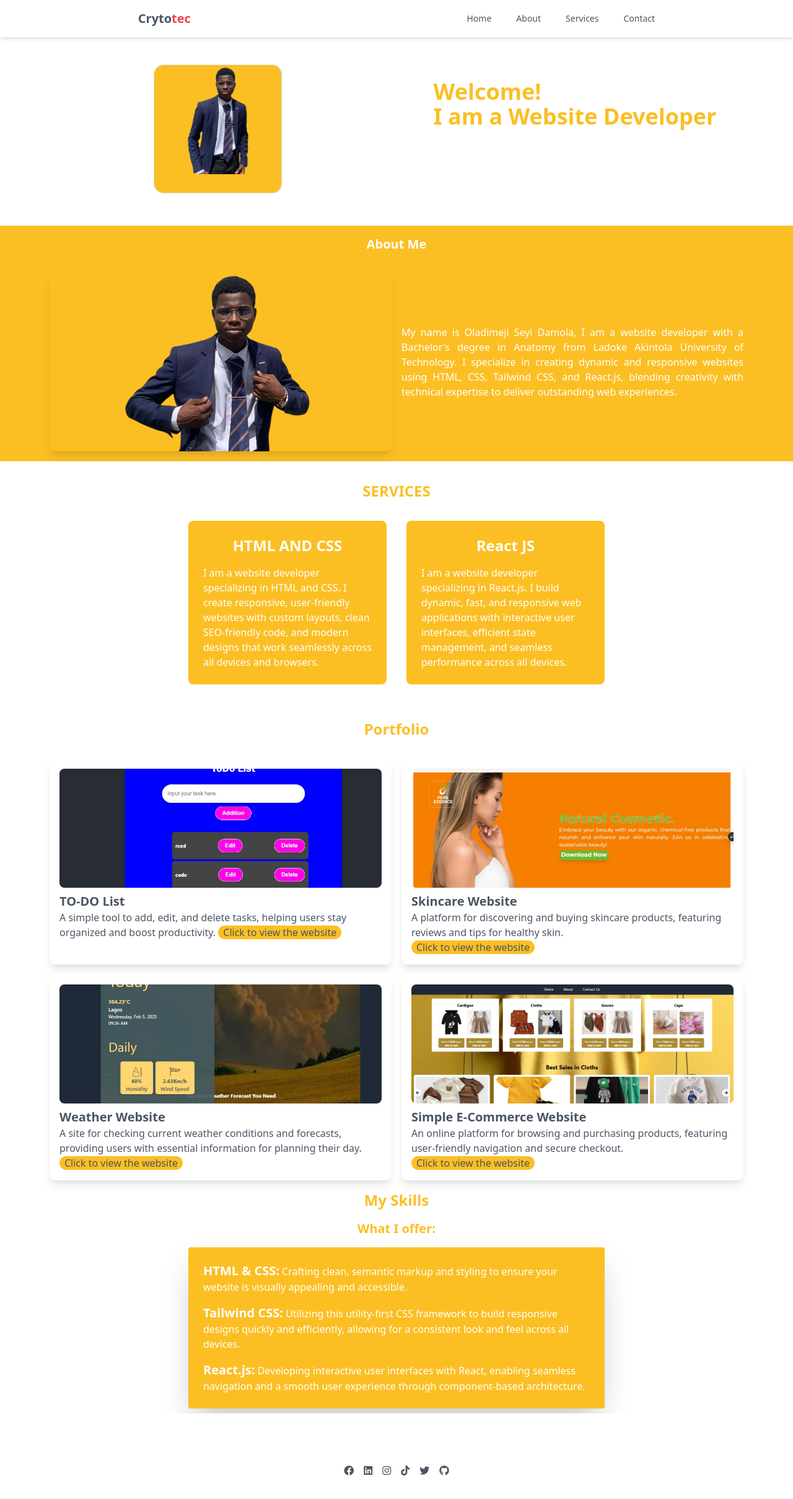
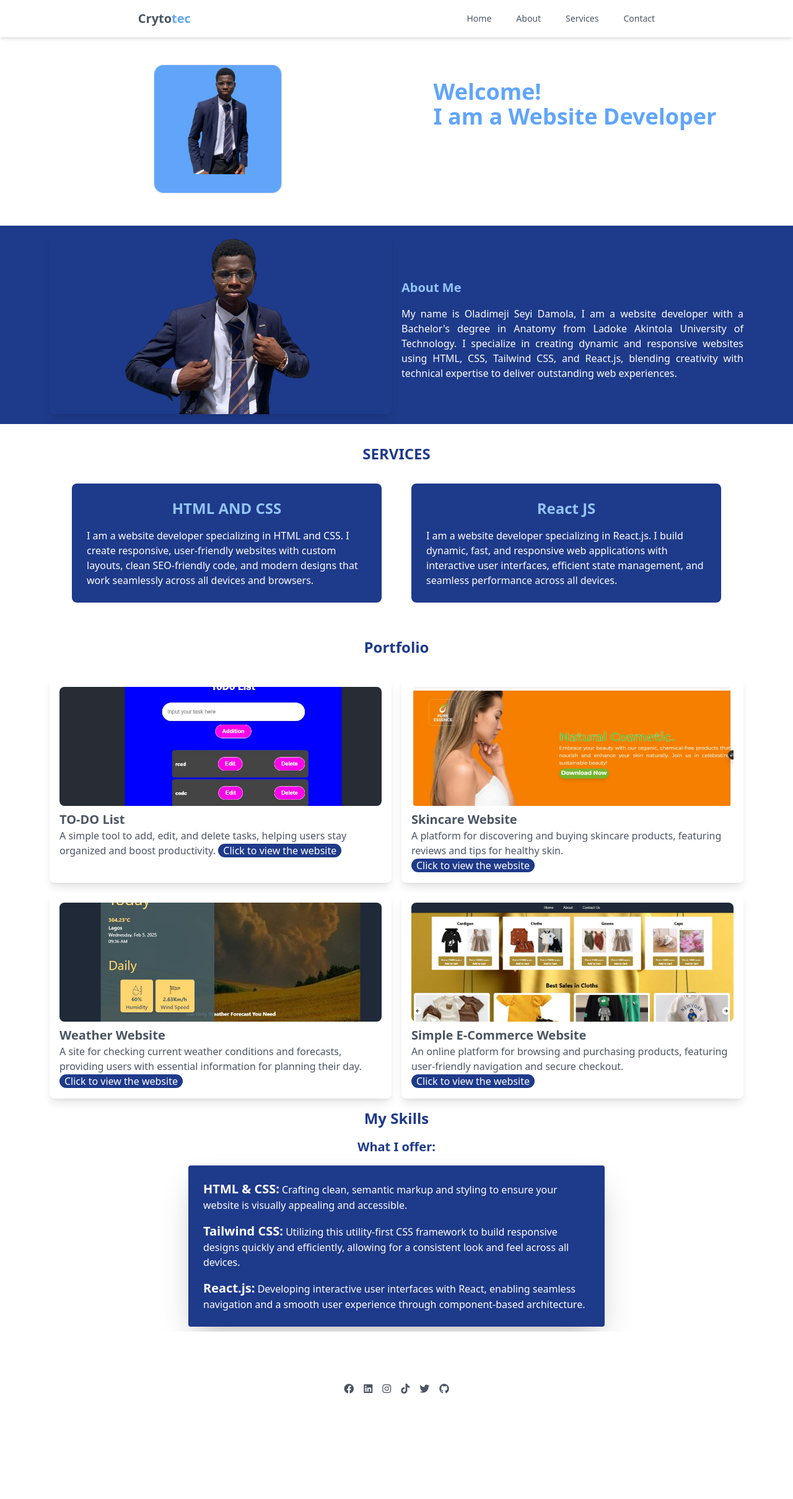
Before and after one commit to crytotec/portfolio, a website: page src/index.html in a window 1280 px wide. Shown: the whole page at 62% size. After the commit the page ends 2332 px from the top, so only its background shows below. Drawn offline with nearby package versions, Linux system fonts and the light colour scheme; files that its build step writes are made by us from their sources.

Commit message:
Updated styles and fixed JSX backgroundColor issue

```diff
--- a/src/index.html
+++ b/src/index.html
@@ -13,13 +13,13 @@
 <body id="body">
     <nav class="flex items-center justify-between bg-white sticky z-10 top-0 py-4 shadow-md">
         <div class="flex items-center font-bold text-xl text-gray-600 mx-auto">
-            Cryto<span class="text-red-500">tec</span>
+            Cryto<span class="text-blue-400">tec</span>
         </div>
         <div class="hidden md:flex mx-auto gap-10 text-gray-600 text-sm">
-            <a href="/index.html" class="hover:text-red-500 transition">Home</a>
-            <a href="/About.html" class="hover:text-red-500 transition">About</a>
-            <a href="/service.html" class="hover:text-red-500 transition">Services</a>
-            <a href="/contact.html" class="hover:text-red-500 transition">Contact</a>
+            <a href="/index.html" class="transition">Home</a>
+            <a href="/About.html" class="transition">About</a>
+            <a href="/service.html" class="transition">Services</a>
+            <a href="/contact.html" class="transition">Contact</a>
         </div>
         <div class="md:hidden cursor-pointer">
             <img id="hamburger" src="./images/hamburger.png" class="invert" alt="Menu">
@@ -28,84 +28,85 @@
     </nav>
 
     <!-- Mobile Menu -->
-    <div id="mobile-menu" class="hidden absolute z-10 top-16 left-0 w-full h-full bg-black bg-opacity-50 text-right text-white">
-        <a href="/index.html" class="block py-2 px-4 hover:bg-gray-700">Home</a>
-        <a href="/About.html" class="block py-2 px-4 hover:bg-gray-700">About</a>
-        <a href="/service.html" class="block py-2 px-4 hover:bg-gray-700">Services</a>
-        <a href="/contact.html" class="block py-2 px-4 hover:bg-gray-700">Contact</a>
+    <div id="mobile-menu" class="hidden sticky absolute z-10 top-16 left-0 w-full h-full bg-black bg-opacity-50 text-right text-white">
+        <a href="/index.html" class="block py-2 px-4 ">Home</a>
+        <a href="/About.html" class="block py-2 px-4">About</a>
+        <a href="/service.html" class="block py-2 px-4">Services</a>
+        <a href="/contact.html" class="block py-2 px-4">Contact</a>
     </div>
 
     <!-- Main Content -->
     <div class="grid grid-cols-1 md:grid-cols-2 mx-auto py-11 mb-2 w-full max-w-6xl">
-        <div class="relative mx-auto rounded-2xl w-52 h-52 border border-r-2 bg-yellow-400">
+        <div class="relative mx-auto rounded-2xl w-52 h-52 border border-r-2 bg-blue-400">
             <img src="images/img1.png" alt="Profile Image" class="w-44 h-44 absolute z-0 object-cover rounded-xl mx-auto inset-0">
         </div>
         <div class="flex flex-col sm:items-start mx-auto justify-star py-6">
-            <h1 class="text-yellow-400 text-center font-bold text-2xl md:text-4xl">Welcome!</h1>
-            <h1 class="text-yellow-400 text-center font-bold text-2xl md:text-4xl">
+            <h1 class="text-blue-400 text-center font-bold text-2xl md:text-4xl">Welcome!</h1>
+            <h1 class="text-blue-400 text-center font-bold text-2xl md:text-4xl">
                 I am <span class="text-brown-400">a Website Developer</span>
             </h1>
         </div>
     </div>
 
-    <div class="w-full bg-yellow-400">
-        <h1 class="text-center font-bold text-white text-xl py-4">About Me</h1>
+    <div class="w-full bg-blue-900" >
         <div class="grid grid-cols-1 md:grid-cols-2 gap-4 items-center mx-auto max-w-6xl p-4">
             <img src="images/img.png" alt="Profile Image" class="object-cover w-full h-64 md:h-72 rounded-lg shadow-lg">
             <div class="text-justify text-white">
+                <h1 class="text-start text-blue-300 font-bold text-xl py-4">About Me</h1>
                 My name is Oladimeji Seyi Damola, I am a website developer with a Bachelor's degree in Anatomy from Ladoke Akintola University of Technology. I specialize in creating dynamic and responsive websites using HTML, CSS, Tailwind CSS, and React.js, blending creativity with technical expertise to deliver outstanding web experiences.
             </div>
         </div>
     </div>
 
     <div class="bg-white p-2 mt-2">
-        <div class="text-center font-bold text-2xl text-yellow-400 py-4">
+        <div class="text-center font-bold text-2xl text-blue-900 py-4">
             <h1>SERVICES</h1>
         </div>
         <div class="md:flex justify-center">
-            <div class="bg-yellow-400 bounce-out my-4 mx-2 md:w-80 md:mx-4 p-6 rounded-lg">
-                <h1 class="text-center text-white text-2xl font-bold mb-4">HTML AND CSS</h1>
+            <div id="b" class="bg-blue-900 bounce-out my-4 mx-2 md:mx-6 p-6 rounded-lg">
+                <h1 class="text-center text-blue-300 text-2xl font-bold mb-4">HTML AND CSS</h1>
                 <p class="text-white">I am a website developer specializing in HTML and CSS. I create responsive, user-friendly websites with custom layouts, clean SEO-friendly code, and modern designs that work seamlessly across all devices and browsers.</p>
             </div>
-            <div class="bg-yellow-400 bounce-out my-4 mx-2 md:w-80 md:mx-4 p-6 rounded-lg">
-                <h1 class="text-center text-2xl text-white font-bold mb-4">React JS</h1>
+            <div id="b" class="bg-blue-900 bounce-out my-4 mx-2 md:mx-6 p-6 rounded-lg">
+                <h1 class="text-center text-2xl text-blue-300 font-bold mb-4">React JS</h1>
                 <p class="text-white">I am a website developer specializing in React.js. I build dynamic, fast, and responsive web applications with interactive user interfaces, efficient state management, and seamless performance across all devices.</p>
             </div>
         </div>
     </div>
 
     <div class="bg-white md:mt-4">
-        <div class="text-center text-2xl text-yellow-400 font-bold py-4">
+        <div class="text-center text-2xl text-blue-900 font-bold py-4">
             <h1>Portfolio</h1>
         </div>
         <div class="grid grid-cols-1 md:grid-cols-2 gap-4 max-w-6xl mx-auto p-4">
             <div class="bg-white bounce-out rounded-lg shadow-lg p-4">
                 <img src="images/todo1.jpg" alt="Project 1" class="w-full h-48 object-cover rounded-lg mb-2">
                 <h2 class="text-xl font-bold text-gray-600">TO-DO List</h2>
-                <p class="text-gray-600">A simple tool to add, edit, and delete tasks, helping users stay organized and boost productivity.                <a href="https://todo-list-fawn-five-64.vercel.app/" class="bg-yellow-400 text-gray-600 hover:text-white rounded-2xl px-2">Click to view the website</a>
+                <p class="text-gray-600">A simple tool to add, edit, and delete tasks, helping users stay organized and boost productivity.
+                    <a href="https://todo-list-fawn-five-64.vercel.app/" class="bg-blue-900 text-white hover:text-blue-400 rounded-2xl px-2">Click to view the website</a>
             </div>
             <div class="text-yellow-400 bounce-out rounded-lg shadow-lg p-4">
                 <img src="images/skincare1.jpg" alt="Project 2" class="w-full h-48 object-cover rounded-lg mb-2">
                 <h2 class="text-xl font-bold text-gray-600">Skincare Website</h2>
                 <p class="text-gray-600">A platform for discovering and buying skincare products, featuring reviews and tips for healthy skin.</p>
-                <a href="https://skincare-seven.vercel.app/" class="bg-yellow-400 text-gray-600 hover:text-white rounded-2xl px-2">Click to view the website</a>
+                <a href="https://skincare-seven.vercel.app/" class="bg-blue-900 text-white hover:text-blue-300 rounded-2xl px-2">Click to view the website</a>
             </div>
             <div class="bg-white bounce-out rounded-lg shadow-lg p-4">
                 <img src="images/weather1.jpg" alt="Project 3" class="w-full h-48 object-cover rounded-lg mb-2">
                 <h2 class="text-xl font-bold text-gray-600">Weather Website</h2>
                 <p class="text-gray-600">A site for checking current weather conditions and forecasts, providing users with essential information for planning their day.</p>
-                <a href="https://weather-qaog.vercel.app/" class="bg-yellow-400 text-gray-600 hover:text-white rounded-2xl px-2">Click to view the website</a>
+                <a href="https://weather-qaog.vercel.app/" class="bg-blue-900 text-white hover:text-blue-400 rounded-2xl px-2">Click to view the website</a>
             </div>
             <div class="bg-white bounce-out rounded-lg shadow-lg p-4">
                 <img src="images/ecom.jpg" alt="Project 4" class="w-full h-48 object-cover rounded-lg mb-2">
                 <h2 class="text-xl font-bold text-gray-600">Simple E-Commerce Website</h2>
                 <p class="text-gray-600">An online platform for browsing and purchasing products, featuring user-friendly navigation and secure checkout.</p>
-                <a href="https://ecom-ebon-alpha.vercel.app/" class="bg-yellow-400 text-gray-600 hover:text-white rounded-2xl px-2">Click to view the website</a>
+                <a href="https://ecom-ebon-alpha.vercel.app/" class="bg-blue-900 text-white hover:text-blue-400 rounded-2xl px-2">Click to view the website</a>
             </div>
         </div>
-        <h2 class="text-2xl text-yellow-400 text-center font-semibold mb-4">My Skills</h2>
-        <p class="text-xl text-yellow-400 text-center font-semibold mb-4">What I offer:</p>
-        <div class="w-full max-w-2xl bounce-out h-auto flex items-center rounded shadow-2xl bg-yellow-400 mx-auto mb-2 p-6">
+        <h2 class="text-2xl text-blue-900 text-center font-semibold mb-4">My Skills</h2>
+        <p class="text-xl text-blue-900 text-center font-semibold mb-4">What I offer:</p>
+        <div class="w-full max-w-2xl bounce-out h-auto flex items-center rounded shadow-2xl bg-blue-900 mx-auto mb-2 p-6">
             <ul class="flex flex-col space-y-4">
                 <li class="text-white">
                     <span class="font-bold text-xl">HTML & CSS:</span> Crafting clean, semantic markup and styling to ensure your website is visually appealing and accessible.
--- a/src/main.css
+++ b/src/main.css
@@ -10,7 +10,15 @@
     }
 }
 
+a:hover{
+    color:blue;
+    duration:0.5s;
+}
 /* Apply the bounce effect on hover */
 .bounce-out:hover {
     animation: bounce-out 0.5s ease forwards;
 }
+
+#b{
+    width:500px
+}
```
Also changed, not shown: src/About.html (+12 -12 lines), src/contact.html (+16 -16 lines), src/service.html (+13 -13 lines), style/output.css.
